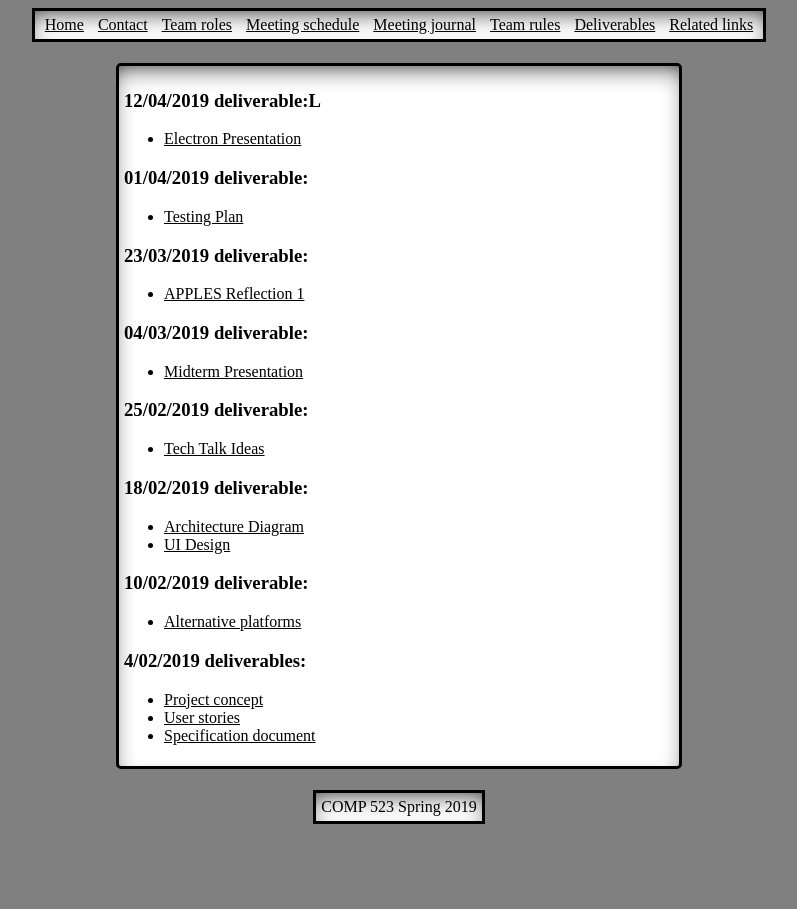
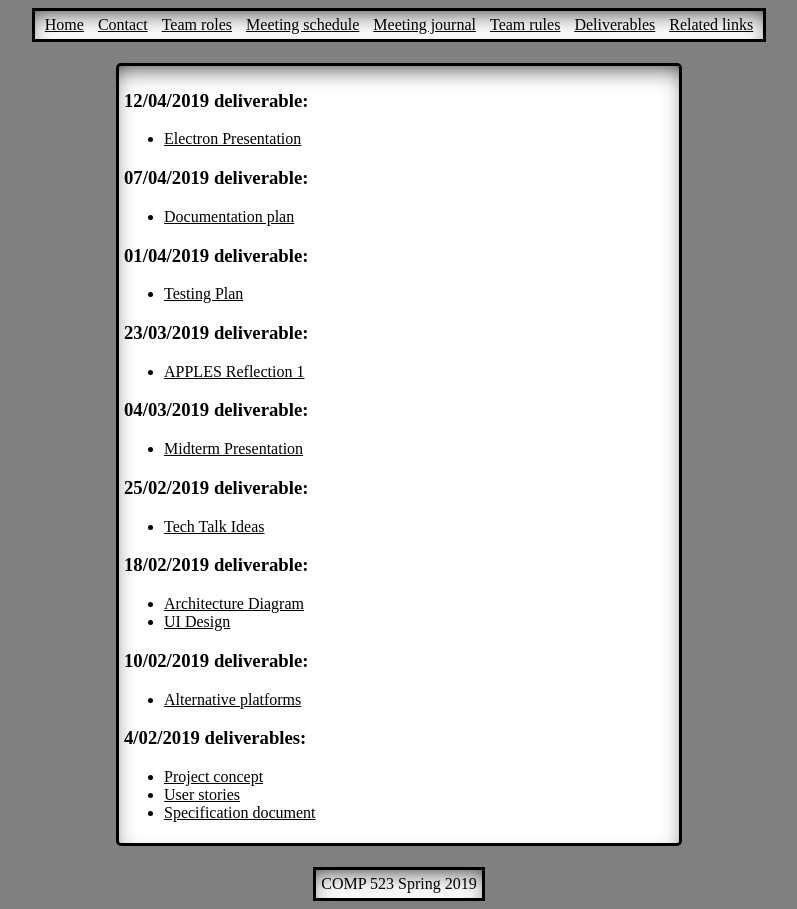
Before and after one commit to jay1723/ObjectDetectionWebsite, a Jekyll site: the page built from deliverables.md, in a window 1280 px wide. Shown: the whole page, without its empty margins (241-1038 px from the left). Built offline with Jekyll 4.4.1, drawn with Linux system fonts in a browser that asks for light colours; our own code applies the rules of GitHub Pages for plain Markdown files.

Commit message:
added documentation plan

```diff
--- a/deliverables.md
+++ b/deliverables.md
@@ -1,5 +1,8 @@
-### 12/04/2019 deliverable:L
+### 12/04/2019 deliverable:
 * [Electron Presentation](https://docs.google.com/presentation/d/1IoDX3oJfIutc2EdfsL1LhUJQGH_l6XibcjlbuVmKGxU/edit?usp=sharing)
+
+### 07/04/2019 deliverable:
+* [Documentation plan](https://docs.google.com/document/d/1CAXKUgYu0SQTmp1l-qYH0Tw78TrQYp1LT3K_uA1J-AQ/edit?usp=sharing)
 
 ### 01/04/2019 deliverable:
 * [Testing Plan](https://docs.google.com/document/d/1X00us5VoCii-QhJ-aOwWOGesln4-cIi_1wTTetOA7JU/edit?usp=sharing)
```
